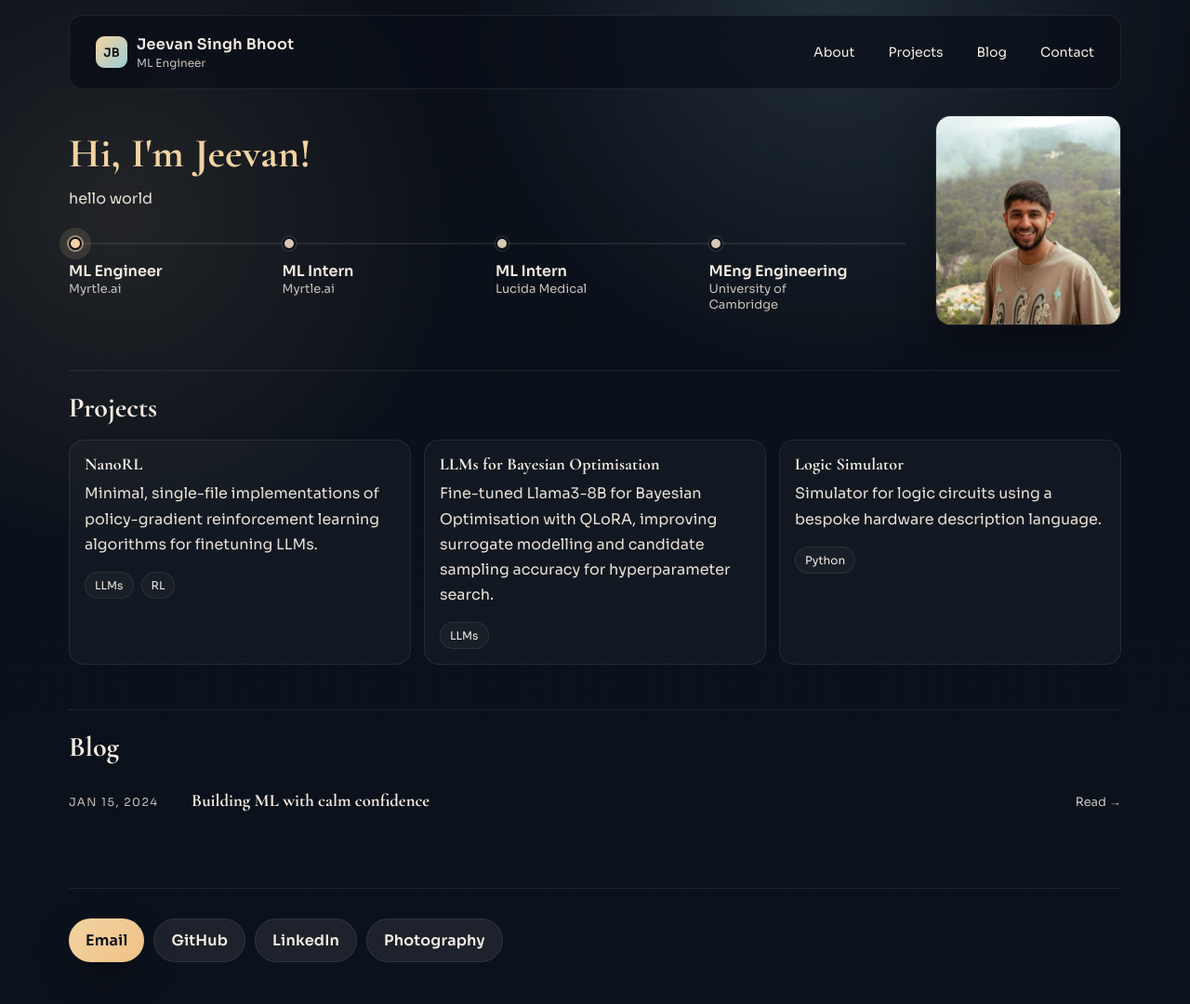
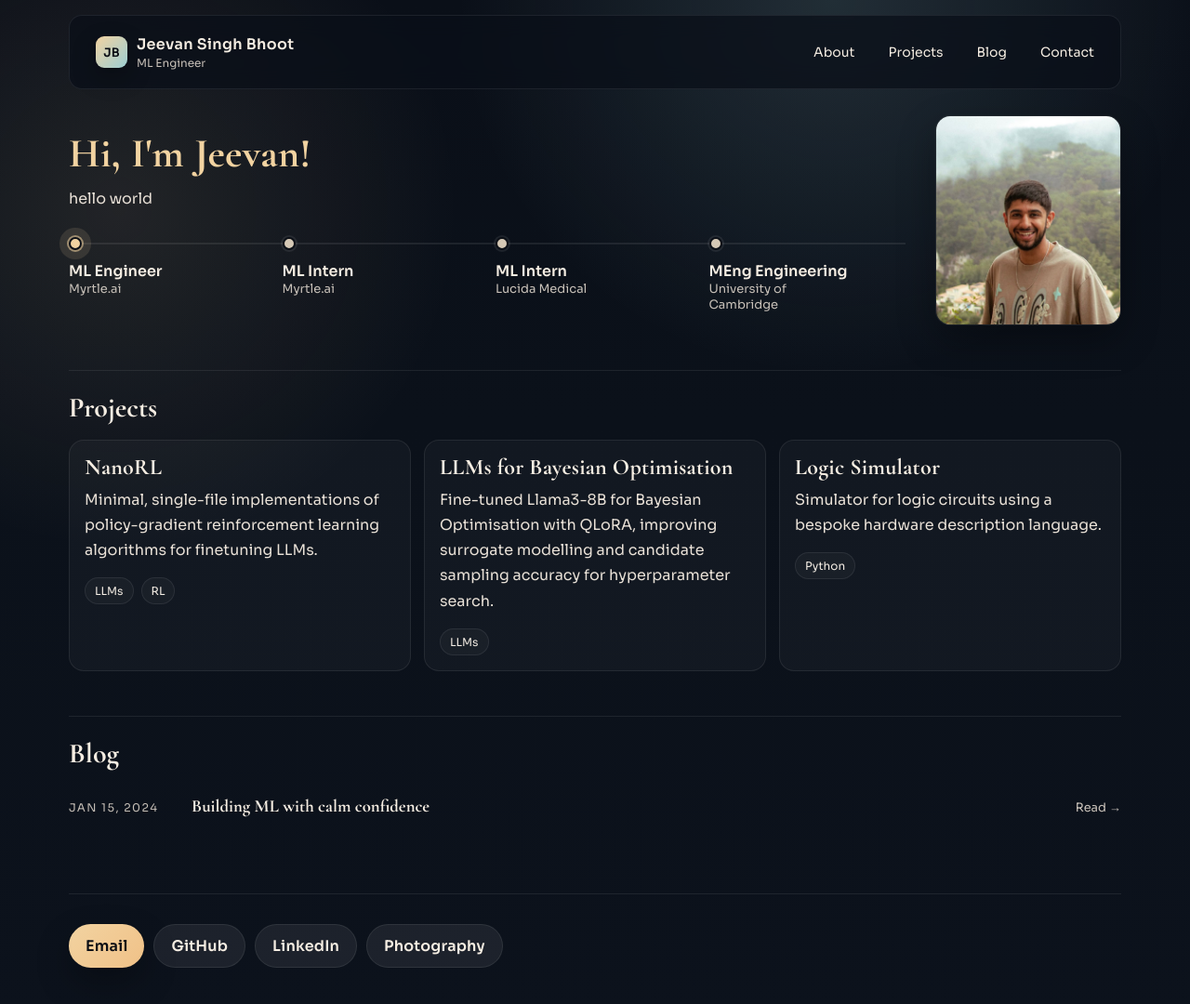
Before and after one commit to JeevanBhoot/jeevanbhoot.github.io, a Jekyll site: the page built from index.md, in a window 1280 px wide and 1129 px high. Shown: the top 1080 px of the window at 93% size. Built offline with Jekyll 4.4.1, drawn with Linux system fonts in a browser that asks for light colours.

Commit message:
Increase font size

```diff
--- a/assets/css/style.css
+++ b/assets/css/style.css
@@ -444,7 +444,7 @@ p {
 
 .project-card h3 {
   margin-bottom: 8px;
-  font-size: 18px;
+  font-size: 24px;
   letter-spacing: 0.01em;
 }
 
```
